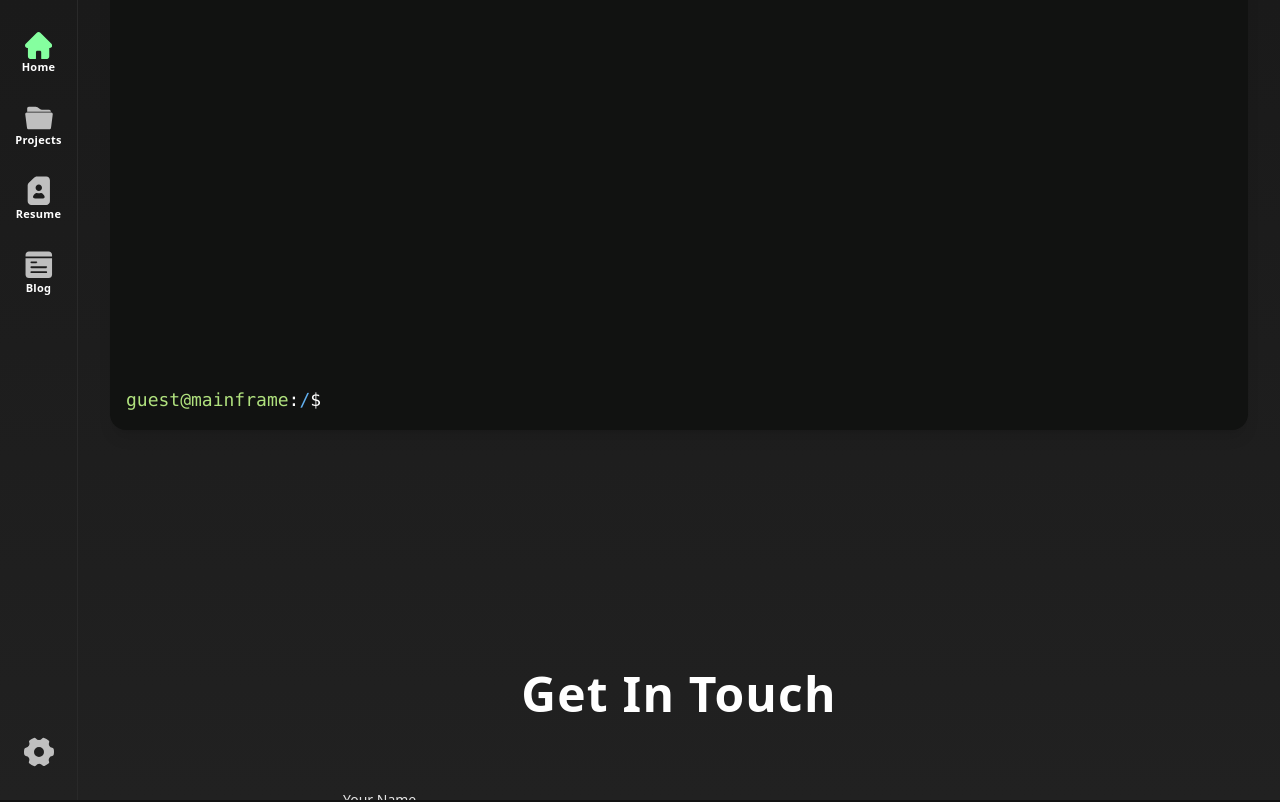
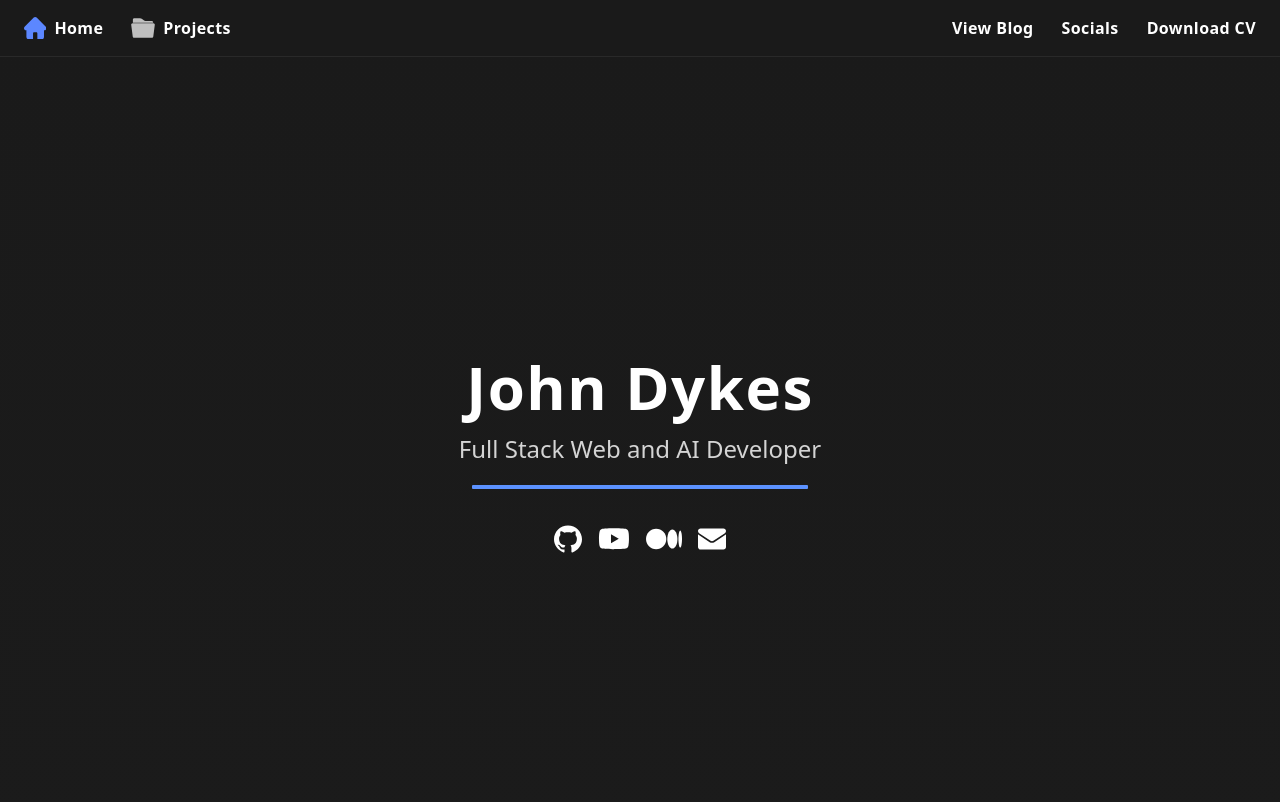
Before and after one commit to jwmdykes/portfolio-2025, a React (Vite) app: page / in a window 1280 px wide. Shown: the top 802 px of the page. Built offline with nearby package versions, Linux system fonts and the light colour scheme.

Commit message:
just make nav bar at top

```diff
--- a/src/App.tsx
+++ b/src/App.tsx
@@ -31,19 +31,19 @@ function SectionHeader({ children, className, ...rest }: ComponentProps<'h2'>) {
 
 function App() {
   return (
-    <div className="h-dvh bg-linear-to-b from-bg-top to-bg-bottom grid grid-cols-[78px_1fr] grid-rows-1">
+    <div className="bg-linear-to-b from-bg-top to-bg-bottom">
       <Nav />
-      <article className="row-span-1 col-start-2 overflow-y-scroll">
-        <section className="h-dvh container mx-auto  grid grid-cols-2 px-8">
-          <div className="flex flex-col self-center">
+      <article className="row-span-1 col-start-2 ">
+        <section className="h-dvh container mx-auto grid px-8">
+          <div className="flex flex-col self-center items-center">
             <h1 className="text-white text-6xl mb-4 font-semibold tracking-wide">
               John Dykes
             </h1>
             <h2 className="text-neutral-300 text-2xl mb-5">
-              Full Stack Web Developer
+              Full Stack Web and AI Developer
             </h2>
 
-            <hr className="h-1 bg-accent mb-16 border-none rounded-[1px] w-[min(21rem,100%)]" />
+            <hr className="h-1 bg-accent mb-8 border-none rounded-[1px] w-[min(21rem,100%)]" />
 
             <ul className="flex items-center gap-4 fill-white">
               <li>
@@ -60,7 +60,6 @@ function App() {
               </li>
             </ul>
           </div>
-          <div></div>
         </section>
 
         <section className="mt-16 text-white flex flex-col mx-auto max-w-[1472px]">
--- a/src/ContactForm.tsx
+++ b/src/ContactForm.tsx
@@ -71,7 +71,7 @@ export function ContactForm() {
       </div>
       <button
         type="submit"
-        className="hover:cursor-pointer py-3 px-5 text-sm font-medium text-center text-black rounded-lg bg-accent hover:brightness-90 active:brightness-80  transition-all duration-300"
+        className="hover:cursor-pointer py-3 px-5 text-sm font-medium text-center text-white rounded-lg bg-icon-fill-focus accent hover:brightness-90 active:brightness-80  transition-all duration-300"
       >
         Send Message
       </button>
--- a/src/Icons.tsx
+++ b/src/Icons.tsx
@@ -12,30 +12,6 @@ export function Folder(props: ComponentPropsWithRef<'svg'>) {
   return (
     <svg enable-background="new 0 0 512 512" viewBox="0 0 512 512" {...props}>
       <path d="m40 143.5v-65c0-16.6 13.4-30 30-30h123.4c12.9 0 25.4 4.2 35.8 11.8l43.9 32.7c10.4 7.7 22.9 11.8 35.8 11.8h133.1c16.6 0 30 13.4 30 30v8.6h-432zm-35.6 43.8 32.3 250c1.9 15 14.7 26.2 29.7 26.2h379.2c15.1 0 27.8-11.2 29.8-26.2l32.3-250c2.3-17.9-11.7-33.8-29.8-33.8h-443.8c-18.1 0-32.1 15.9-29.7 33.8z" />
-    </svg>
-  );
-}
-
-export function CV(props: ComponentPropsWithRef<'svg'>) {
-  return (
-    <svg viewBox="0 0 25 25" {...props}>
-      <path d="m21.9 3.6c0-1.7-1.4-3.1-3.1-3.1h-8c-.5 0-.9.1-1.2.3-.3.1-.7.3-.9.5l-4.6 4.5c-.3.2-.5.5-.7.9s-.3.8-.3 1.3v13.3c0 1.7 1.4 3.1 3.1 3.1h12.6c1.7 0 3.1-1.4 3.1-3.1zm-9.4 3.6c1.5 0 2.7 1.2 2.7 2.7s-1.2 2.7-2.7 2.7-2.7-1.2-2.7-2.7 1.2-2.7 2.7-2.7zm3.6 11.8h-6.5c-1.7 0-2.3-.8-1.9-1.8.5-1.3 1.5-2.3 2.7-2.8.2-.1.4-.1.6 0 1 .4 2.2.3 3.1 0 .2-.1.4-.1.6 0 1.2.6 2.2 1.6 2.7 2.9.3.8-.4 1.7-1.3 1.7z"></path>
-    </svg>
-  );
-}
-
-export function Blog(props: ComponentPropsWithRef<'svg'>) {
-  return (
-    <svg viewBox="0 0 24 24" {...props}>
-      <path d="m22.75 5.25h-21.5v-1.25c0-1.52 1.23-2.75 2.75-2.75h16c1.52 0 2.75 1.23 2.75 2.75zm0 1.5v13.25c0 1.52-1.23 2.75-2.75 2.75h-16c-1.52 0-2.75-1.23-2.75-2.75v-13.25zm-17.5 3.25c0 .41.34.75.75.75h4c.41 0 .75-.34.75-.75s-.34-.75-.75-.75h-4c-.41 0-.75.34-.75.75zm13.5 8c0-.41-.34-.75-.75-.75h-12c-.41 0-.75.34-.75.75s.34.75.75.75h12c.41 0 .75-.34.75-.75zm0-4c0-.41-.34-.75-.75-.75h-12c-.41 0-.75.34-.75.75s.34.75.75.75h12c.41 0 .75-.34.75-.75z"></path>
-    </svg>
-  );
-}
-
-export function Gear(props: ComponentPropsWithRef<'svg'>) {
-  return (
-    <svg viewBox="0 0 32 32" {...props}>
-      <path d="m29.21 11.84a3.92 3.92 0 0 1 -3.09-5.3 1.84 1.84 0 0 0 -.55-2.07 14.75 14.75 0 0 0 -4.4-2.55 1.85 1.85 0 0 0 -2.09.58 3.91 3.91 0 0 1 -6.16 0 1.85 1.85 0 0 0 -2.09-.58 14.82 14.82 0 0 0 -4.1 2.3 1.86 1.86 0 0 0 -.58 2.13 3.9 3.9 0 0 1 -3.25 5.36 1.85 1.85 0 0 0 -1.62 1.49 14.14 14.14 0 0 0 -.28 2.8 14.32 14.32 0 0 0 .19 2.35 1.85 1.85 0 0 0 1.63 1.55 3.9 3.9 0 0 1 3.18 5.51 1.82 1.82 0 0 0 .51 2.18 14.86 14.86 0 0 0 4.36 2.51 2 2 0 0 0 .63.11 1.84 1.84 0 0 0 1.5-.78 3.87 3.87 0 0 1 3.2-1.68 3.92 3.92 0 0 1 3.14 1.58 1.84 1.84 0 0 0 2.16.61 15 15 0 0 0 4-2.39 1.85 1.85 0 0 0 .54-2.11 3.9 3.9 0 0 1 3.13-5.39 1.85 1.85 0 0 0 1.57-1.52 14.5 14.5 0 0 0 .26-2.53 14.35 14.35 0 0 0 -.25-2.67 1.83 1.83 0 0 0 -1.54-1.49zm-8.21 4.16a5 5 0 1 1 -5-5 5 5 0 0 1 5 5z" />
     </svg>
   );
 }
--- a/src/Nav.tsx
+++ b/src/Nav.tsx
@@ -1,52 +1,52 @@
-import { CV, Folder, Home, Blog, Gear } from './Icons';
+import { Folder, Home } from './Icons';
 
 export function Nav() {
   return (
-    <nav className="h-dvh col-span-1 row-span-1 flex flex-col justify-between border-r border-border py-8 text-[11px] font-semibold tracking-wide">
-      <div className="grow flex flex-col gap-7">
+    <nav className="bg-bg-top sticky top-0 flex flex-col justify-between border-b border-border px-6 py-4 font-semibold tracking-wide">
+      <div className="grow flex justify-between">
+        <div className="flex gap-7">
           <a
             href="#"
-          className="text-white flex flex-col items-center"
+            className="text-white flex items-center gap-2"
             aria-label="Link To Home Page"
           >
-          <Home className="fill-icon-fill-focus w-[1.7rem]"></Home>
+            <Home className="fill-icon-fill-focus w-[1.4rem]"></Home>
             Home
           </a>
 
           <a
             href="#"
-          className="text-white flex flex-col items-center"
+            className="text-white flex items-center gap-2"
             aria-label="Link To Projects Archive"
           >
-          <Folder className="fill-icon-fill w-7"></Folder>
+            <Folder className="fill-icon-fill w-6"></Folder>
             Projects
           </a>
+        </div>
 
+        <div className="flex gap-7 items-center">
           <a
             href="#"
-          className="text-white flex flex-col items-center"
+            className="text-white flex  items-center gap-2"
+            aria-label="Link To Blog"
+          >
+            View Blog
+          </a>
+          <a
+            href="#"
+            className="text-white flex  items-center gap-2"
+            aria-label="Link To Blog"
+          >
+            Socials
+          </a>
+          <a
+            href="#"
+            className="text-white flex  items-center gap-2"
             aria-label="Link To Download Resume"
           >
-          <CV className="fill-icon-fill w-[1.85rem]"></CV>
-          Resume
-        </a>
-
-        <a
-          href="#"
-          className="text-white flex flex-col items-center"
-          aria-label="Link To Blog"
-        >
-          <Blog className="fill-icon-fill w-[1.85rem]"></Blog>
-          Blog
+            Download CV
           </a>
         </div>
-      <div className="flex flex-col items-center">
-        <button
-          className="text-white flex flex-col items-center hover:cursor-pointer bg-transparent hover:bg-icon-bg p-2 translate-y-2 rounded-xl group"
-          aria-label="Open Settings"
-        >
-          <Gear className="fill-icon-fill w-8 group-hover:rotate-90 transition-all duration-500"></Gear>
-        </button>
       </div>
     </nav>
   );
--- a/src/index.css
+++ b/src/index.css
@@ -10,9 +10,9 @@
   --color-border: hsl(0, 0%, 16%);
   --color-icon-fill: hsl(0, 0%, 75%);
   --color-icon-bg: hsl(0, 0%, 24%);
-  --color-icon-fill-focus: hsl(133, 100%, 76%);
-  --color-accent: hsl(134, 100%, 73%);
-  --color-muted-accent: hsl(134, 48%, 69%);
+  --color-icon-fill-focus: hsl(224, 100%, 68%);
+  --color-accent: hsl(220, 100%, 68%);
+  --color-muted-accent: hsl(221, 48%, 69%);
   --color-text-shadow: hsla(0, 0%, 100%, 0.362);
   --color-monitor: hsl(120, 3%, 7%);
   --color-react-blue: hsl(207, 100%, 59%);
```
Lines whose indentation alone changed are shown as unchanged.
